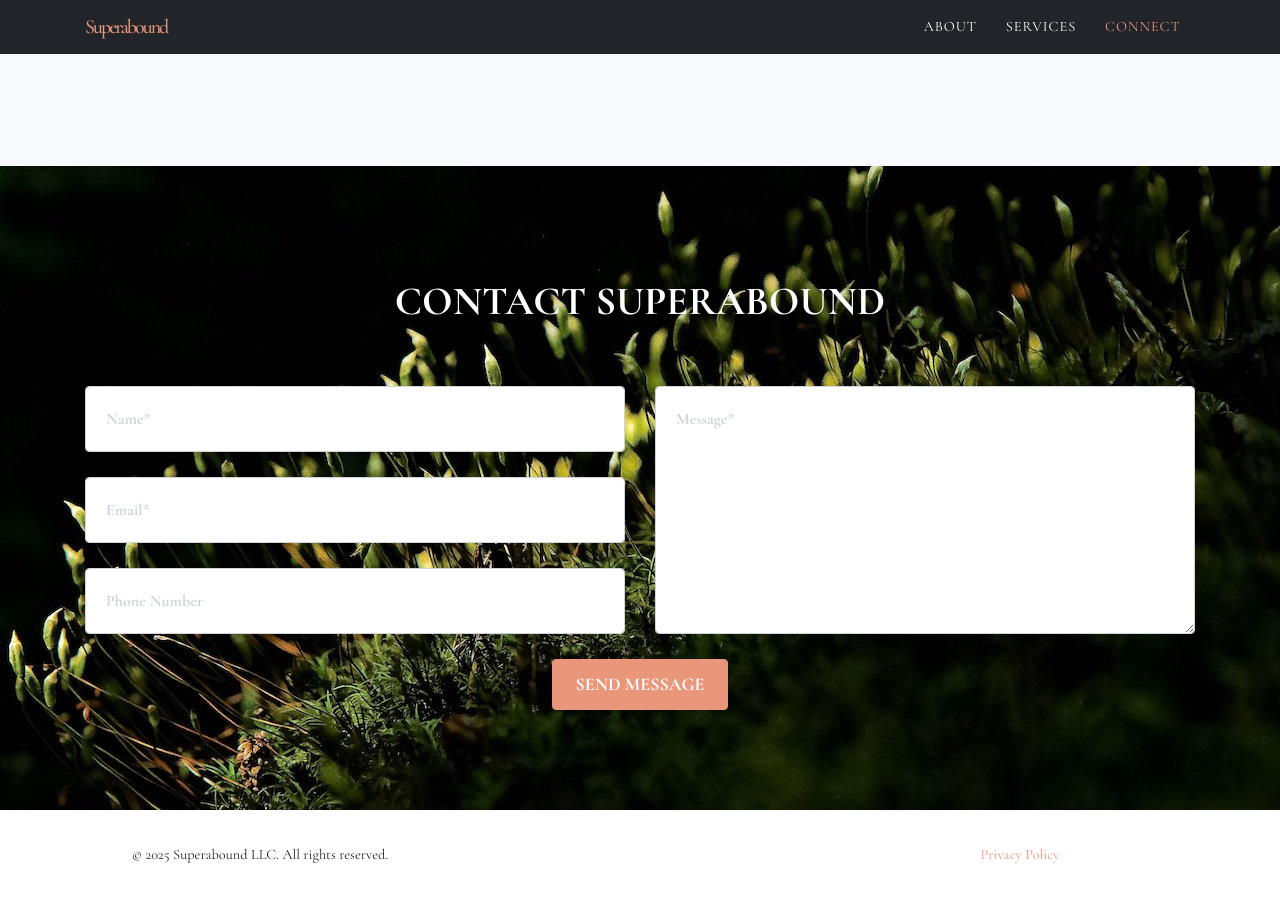
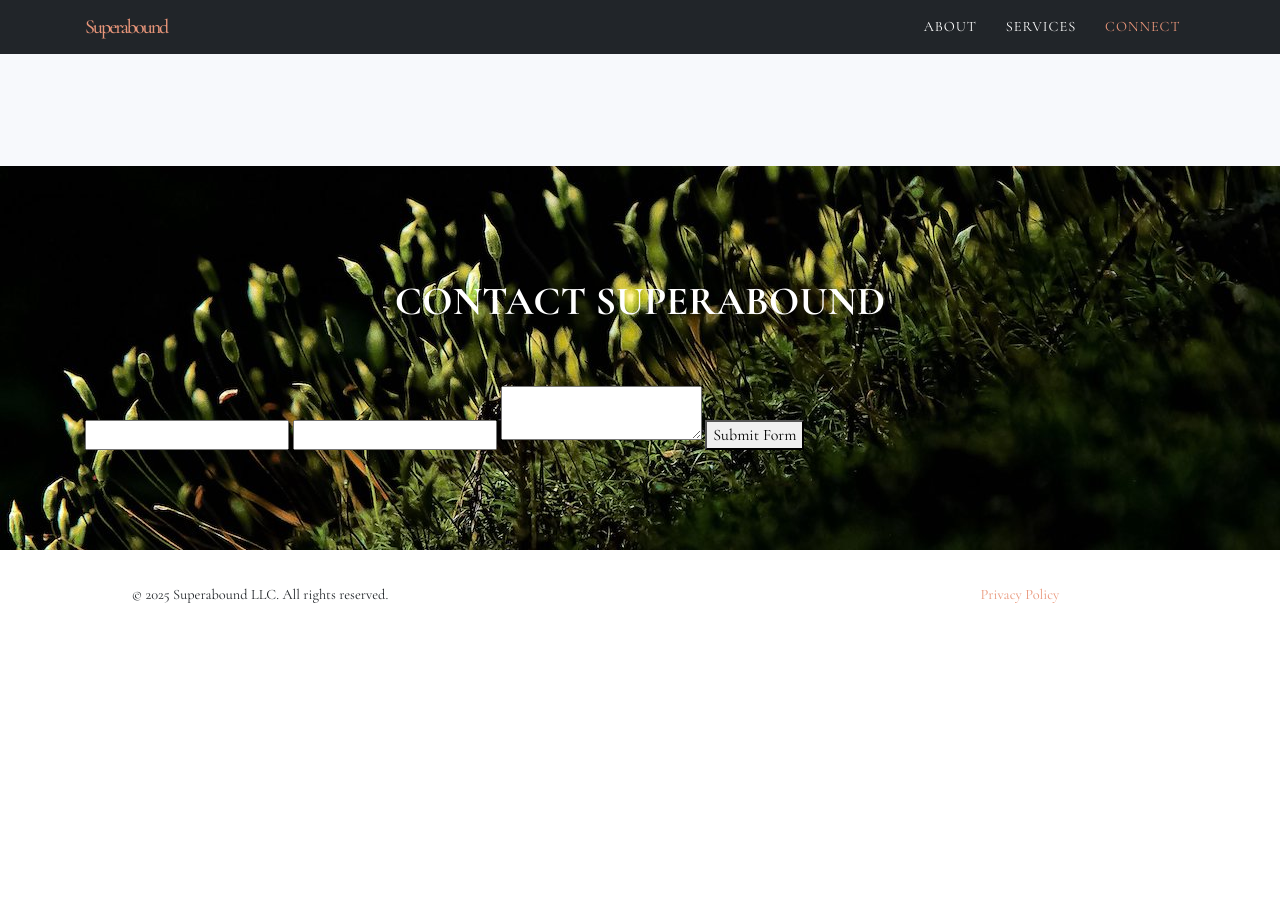
Before and after one commit to superaboundco/superaboundco.github.io, a Jekyll site: the page built from index.md, in a window 1280 px wide and 900 px high, scrolled down 2052 px. Built offline with Jekyll 4.4.1, drawn with Linux system fonts in a browser that asks for light colours; after the commit the page ends 2692 px from its top, so only the background shows below that.

Commit message:
contact form: attempt to fix mail server not responding

```diff
--- a/_includes/contact.html
+++ b/_includes/contact.html
@@ -11,62 +11,25 @@
     </div>
     <div class="row">
       <div class="col-lg-12">
-        <form id="contactForm" action="https://api.web3forms.com/submit" method="POST">
+
+        <form action="https://api.web3forms.com/submit" method="POST">
+
+          <!-- Replace with your Access Key -->
           <input type="hidden" name="access_key" value="dc91da12-f20f-42dc-b7f7-26ffd0c1597e">
-          <!-- <input type="hidden" name="access_key" value="{{ site.web3form_key }}"> -->
-          <!-- <input type="hidden" name="from_name" value="Superabound website"> -->
-          <!--name="sentMessage"-->
-          <div class="row">
-            <div class="col-md-6">
-              <div class="form-group">
-                <input name="name" class="form-control" id="name" type="text"
-                  placeholder="{{ site.data.sitetext[site.locale].contact.name | default: "Name*" }}"
-                  required="required" data-validation-required-message="{{ site.data.sitetext[site.locale].contact.name-validation | default: "Please enter your name." }}">
-                <p class="help-block text-danger"></p>
-              </div>
-              <div class="form-group">
-                <input name="_replyto" class="form-control" id="email" type="email"
-                  placeholder="{{ site.data.sitetext[site.locale].contact.email | default: "Email*" }}"
-                  required="required" data-validation-required-message="{{ site.data.sitetext[site.locale].contact.email-validation | default: "Please enter your email address." }}">
-                <p class="help-block text-danger"></p>
-              </div>
-              <div class="form-group">
-                <input name="phone" class="form-control" id="phone" type="tel"
-                  placeholder="{{ site.data.sitetext[site.locale].contact.phone | default: "Phone Number*" }}"
-                  required="required" data-validation-required-message="{{ site.data.sitetext[site.locale].contact.phone-validation | default: "Please enter your phone number." }}">
-                <p class="help-block text-danger"></p>
-              </div>
-            </div>
-            <div class="col-md-6">
-              <div class="form-group">
-                <textarea name="message" class="form-control" id="message"
-                  placeholder="{{ site.data.sitetext[site.locale].contact.message | default: "Message*" }}"
-                  required="required" data-validation-required-message="{{ site.data.sitetext[site.locale].contact.message-validation | default: "Please enter a message." }}"></textarea>
-                <p class="help-block text-danger"></p>
-              </div>
-            </div>
-            <input type="hidden" name="_subject" id="email-subject"
-              value="{{ site.data.sitetext[site.locale].contact.subject | default: "Contact Form Submission" }}">
-            <div class="clearfix"></div>
-            <div class="col-lg-12 text-center">
-              <div id="success"></div>
-              <button id="sendMessageButton" class="btn btn-primary btn-xl text-uppercase"
-                type="submit">{{ site.data.sitetext[site.locale].contact.submit | default: "Send Message" }}</button>
-            </div>
-            <!-- Optional: Custom Redirection or Thank you Page Make sure you add full URL including https:// -->
-            <input type="hidden" name="redirect" value="https://web3forms.com/success">
 
-            <!-- Optional: But Recommended: To Prevent SPAM Submission.
-                Make sure its hidden by default -->
-            <input type="checkbox" name="botcheck" class="hidden" style="display: none;">
+          <!-- Form Inputs. Each input must have a name="" attribute -->
+          <input type="text" name="name" required>
+          <input type="email" name="email" required>
+          <textarea name="message" required></textarea>
 
-            <!-- hCaptcha: Recommended for Advanced Spam Protection. -->
-            <div class="h-captcha" data-captcha="true"></div>
+          <!-- Honeypot Spam Protection -->
+          <input type="checkbox" name="botcheck" class="hidden" style="display: none;">
 
-            <input type="text" name="_gotcha" style="display:none">
-            <input type="hidden" name="_next" value="#" />
-            <script src="https://web3forms.com/client/script.js" async defer></script>
-          </div>
+          <!-- Custom Confirmation / Success Page -->
+          <!-- <input type="hidden" name="redirect" value="https://mywebsite.com/thanks.html"> -->
+
+          <button type="submit">Submit Form</button>
+
         </form>
       </div>
     </div>
@@ -84,59 +47,24 @@
     </div>
     <div class="row">
       <div class="col-lg-12">
-        <form id="contactForm" action="https://api.web3forms.com/submit" method="POST">
+        <form action="https://api.web3forms.com/submit" method="POST">
+
+          <!-- Replace with your Access Key -->
           <input type="hidden" name="access_key" value="dc91da12-f20f-42dc-b7f7-26ffd0c1597e">
-          <!--name="sentMessage"-->
-          <div class="row">
-            <div class="col-md-6">
-              <div class="form-group">
-                <input name="name" class="form-control" id="name" type="text"
-                  placeholder="{{ site.data.sitetext.contact.name | default: "Name*" }}"
-                  required="required" data-validation-required-message="{{ site.data.sitetext.contact.name-validation | default: "Please enter your name." }}">
-                <p class="help-block text-danger"></p>
-              </div>
-              <div class="form-group">
-                <input name="_replyto" class="form-control" id="email" type="email"
-                  placeholder="{{ site.data.sitetext.contact.email | default: "Email*" }}"
-                  required="required" data-validation-required-message="{{ site.data.sitetext.contact.email-validation | default: "Please enter your email address." }}">
-                <p class="help-block text-danger"></p>
-              </div>
-              <div class="form-group">
-                <input name="phone" class="form-control" id="phone" type="tel"
-                  placeholder="{{ site.data.sitetext.contact.phone | default: "Phone Number*" }}"
-                  required="required" data-validation-required-message="{{ site.data.sitetext.contact.phone-validation | default: "Please enter your phone number." }}">
-                <p class="help-block text-danger"></p>
-              </div>
-            </div>
-            <div class="col-md-6">
-              <div class="form-group">
-                <textarea name="message" class="form-control" id="message"
-                  placeholder="{{ site.data.sitetext.contact.message | default: "Message*" }}"
-                  required="required" data-validation-required-message="{{ site.data.sitetext.contact.message-validation | default: "Please enter a message." }}"></textarea>
-                <p class="help-block text-danger"></p>
-              </div>
-            </div>
-            <input type="hidden" name="_subject" id="email-subject"
-              value="{{ site.data.sitetext.contact.subject | default: "Contact Form Submission" }}">
-            <div class="clearfix"></div>
-            <div class="col-lg-12 text-center">
-              <div id="success"></div>
-              <button id="sendMessageButton" class="btn btn-primary btn-xl text-uppercase"
-                type="submit">{{ site.data.sitetext.contact.submit | default: "Send Message" }}</button>
-            </div>
-            <!-- Optional: Custom Redirection or Thank you Page Make sure you add full URL including https:// -->
-            <input type="hidden" name="redirect" value="https://web3forms.com/success">
 
-            <!-- Optional: But Recommended: To Prevent SPAM Submission.
-                Make sure its hidden by default -->
-            <input type="checkbox" name="botcheck" class="hidden" style="display: none;">
+          <!-- Form Inputs. Each input must have a name="" attribute -->
+          <input type="text" name="name" required>
+          <input type="email" name="email" required>
+          <textarea name="message" required></textarea>
 
-            <!-- hCaptcha: Recommended for Advanced Spam Protection. -->
-            <div class="h-captcha" data-captcha="true"></div>
-            <input type="text" name="_gotcha" style="display:none">
-            <input type="hidden" name="_next" value="#" />
-            <script src="https://web3forms.com/client/script.js" async defer></script>
-          </div>
+          <!-- Honeypot Spam Protection -->
+          <input type="checkbox" name="botcheck" class="hidden" style="display: none;">
+
+          <!-- Custom Confirmation / Success Page -->
+          <!-- <input type="hidden" name="redirect" value="https://mywebsite.com/thanks.html"> -->
+
+          <button type="submit">Submit Form</button>
+
         </form>
       </div>
     </div>
```
